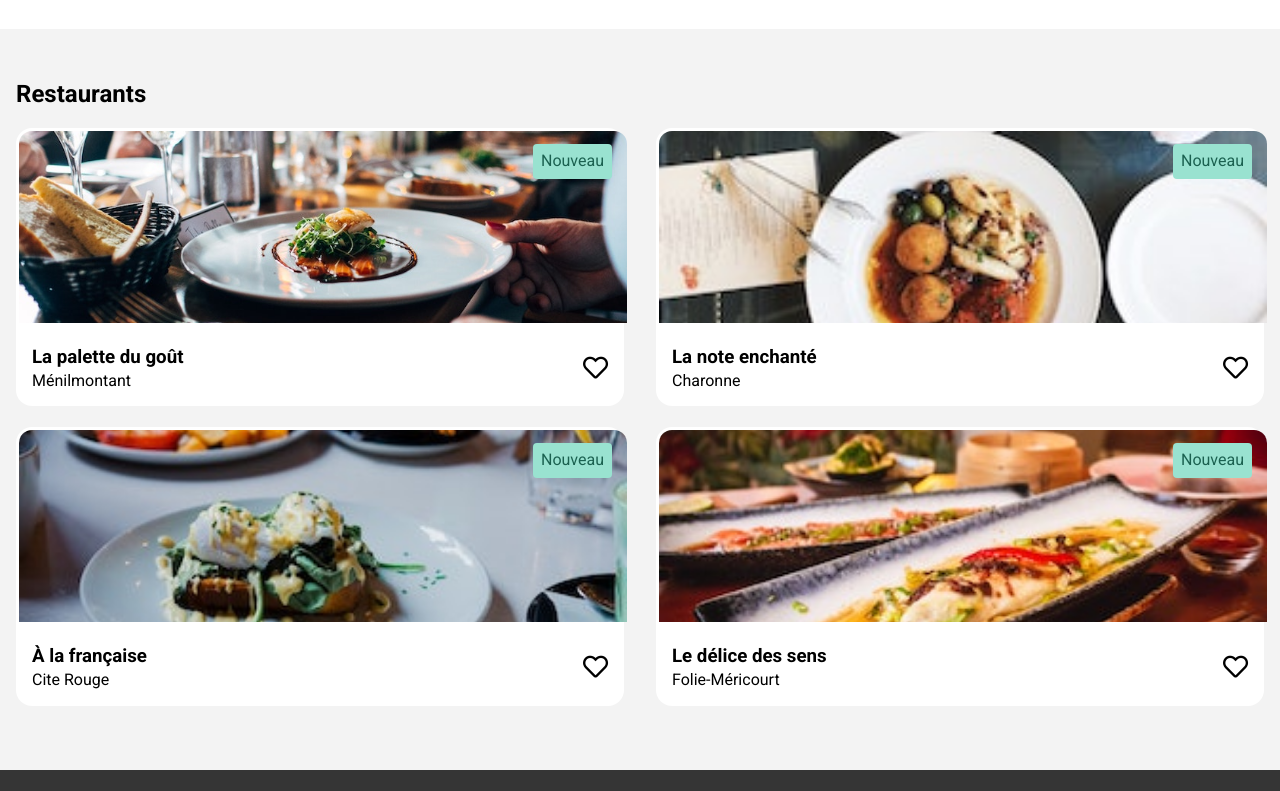
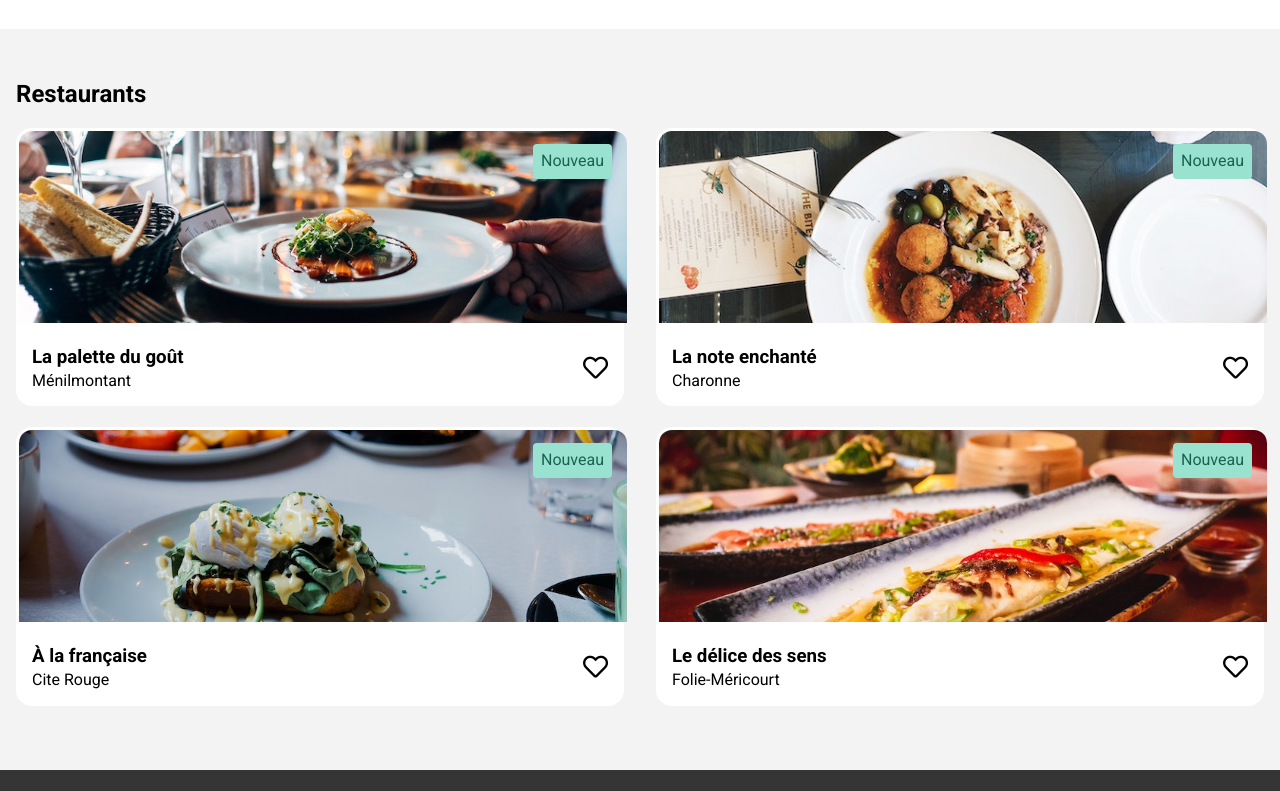
Before and after one commit to lilianiloani/oh-my-food, a website: page index.html in a window 1280 px wide. Shown: the part 580-1371 px from the top of the page. Drawn offline with Linux system fonts and the light colour scheme; a web font is replaced by a local one.

Commit message:
changed image src

```diff
--- a/index.html
+++ b/index.html
@@ -50,7 +50,7 @@
                 <h2 class="restaurants__title">Restaurants</h2>
                 <article class="courses">
                     <a class="course" href="page1.html">
-                        <img src="./images/restaurants/jay-wennington-N_Y88TWmGwA-unsplash.jpg" alt="restaurantImage" class="course__img">
+                    <img src="./images/restaurants/jay-wennington-N_Y88TWmGwA-unsplash.jpg" class="course__img" alt="restaurantImage" >
                         <span class="course__badge">Nouveau</span>
                         <div class="course__profile">
                             <div class="course__description">
@@ -63,7 +63,7 @@
                         </div>
                     </a>
                     <a class="course" href="page2.html">
-                        <img src="./images/restaurants/stil-u2Lp8tXIcjw-unsplash small.jpg" alt="restaurantImage" class="course__img">
+                    <img src="./images/restaurants/stil-u2Lp8tXIcjw-unsplash.jpg" class="course__img" alt="restaurantImage">
                         <span class="course__badge">Nouveau</span>
                         <div class="course__profile">
                             <div class="course__description">
@@ -76,7 +76,7 @@
                         </div>
                     </a>
                     <a class="course" href="page3.html">
-                        <img src="./images/restaurants/toa-heftiba-DQKerTsQwi0-unsplash small.jpg" alt="restaurantImage" class="course__img">
+                    <img src="./images/restaurants/toa-heftiba-DQKerTsQwi0-unsplash.jpg" class="course__img" alt="restaurantImage">
                         <span class="course__badge">Nouveau</span>
                         <div class="course__profile">
                             <div class="course__description">
@@ -89,7 +89,7 @@
                         </div>
                     </a>
                     <a class="course" href="page4.html">
-                        <img src="./images/restaurants/louis-hansel-shotsoflouis-qNBGVyOCY8Q-unsplash small.jpg" alt="restauarantImage" class="course__img">
+                    <img src="./images/restaurants/louis-hansel-shotsoflouis-qNBGVyOCY8Q-unsplash.jpg" class="course__img" alt="restaurantImage">
                         <span class="course__badge">Nouveau</span>
                         <div class="course__profile">
                             <div class="course__description">
```
Also changed, not shown: page1.html (+3 -3 lines), images/restaurants/jay-wennington-N_Y88TWmGwA-unsplash small.jpg (deleted), images/restaurants/louis-hansel-shotsoflouis-qNBGVyOCY8Q-unsplash small.jpg (deleted), images/restaurants/stil-u2Lp8tXIcjw-unsplash small.jpg (deleted), images/restaurants/toa-heftiba-DQKerTsQwi0-unsplash small.jpg (deleted).
